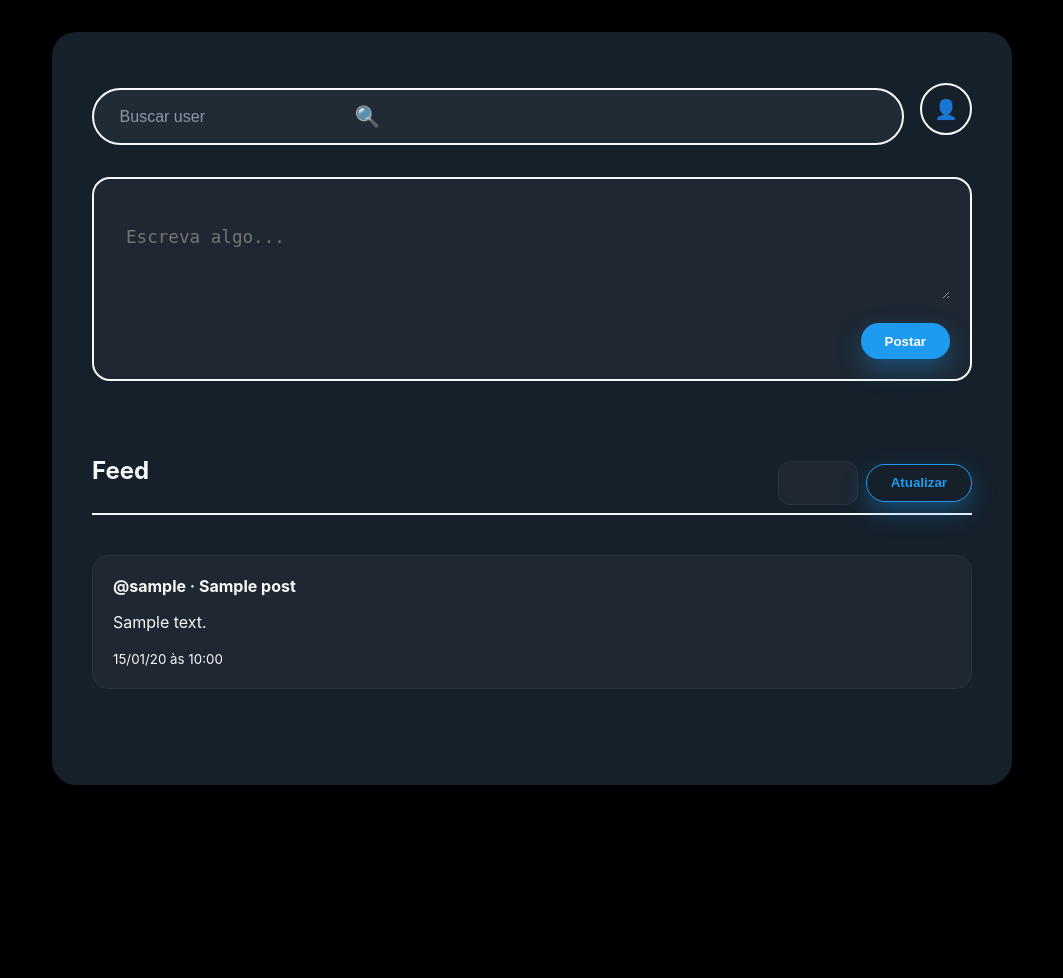
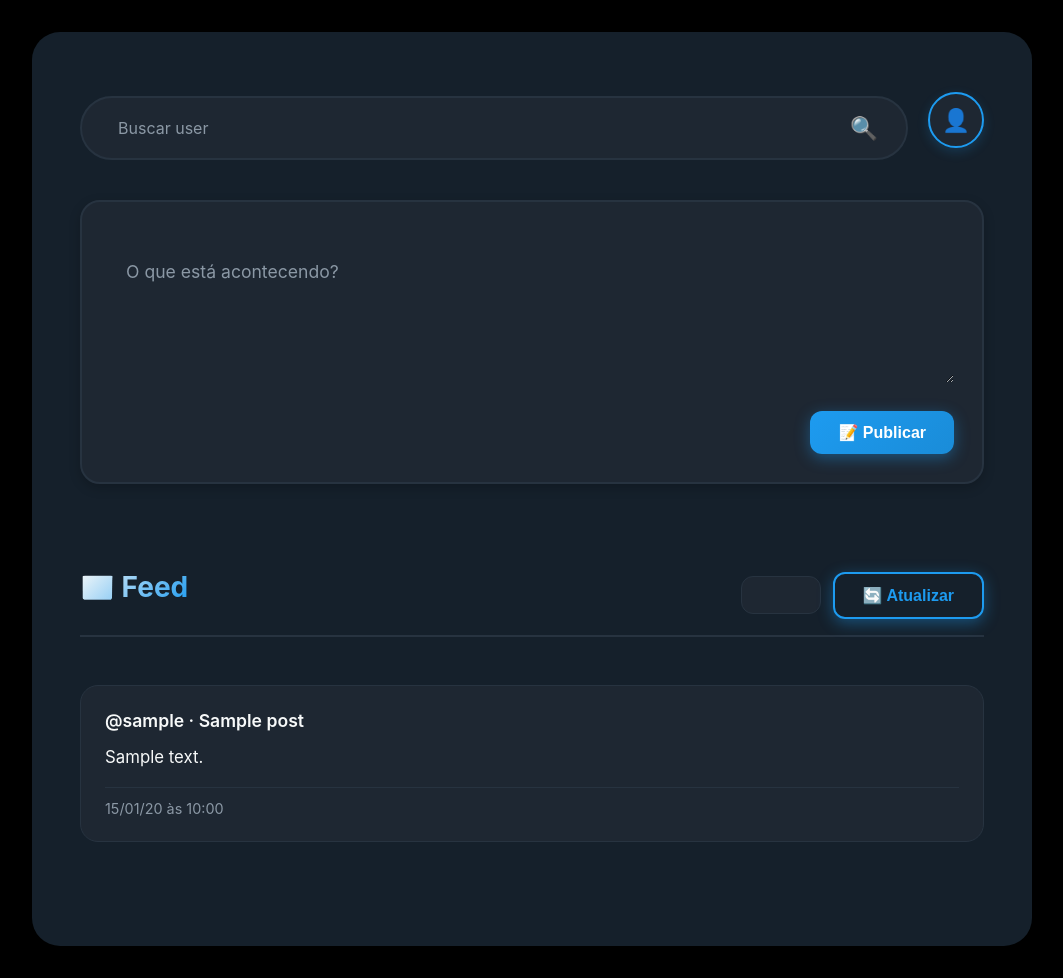
Before and after one commit to caue-r/social-network-neo4j, a Flask app: template templates/dashboard.html in a window 1280 px wide. Shown: the part 69-1047 px from the top of the page, without its empty margins (108-1171 px from the left). Before the commit the page ends 854 px from the top, so only its background shows below. Run offline with Flask 3, Linux system fonts and the light colour scheme; the template is opened without the code that fills it: most values are stand-ins (such as "Sample title", 1, 10 or a date in 2020).

Commit message:
feat: Ajustando visual

```diff
--- a/static/styles.css
+++ b/static/styles.css
@@ -118,25 +118,47 @@ header h1 {
 }
 
 .profile-circle {
-  width: 52px;
-  height: 52px;
+  width: 56px;
+  height: 56px;
   border-radius: 50%;
-  border: 2px solid var(--text);
+  border: 2px solid var(--accent);
   display: flex;
   align-items: center;
   justify-content: center;
-  font-size: 1.2rem;
+  font-size: 1.4rem;
   text-decoration: none;
   color: var(--text);
+  background: var(--panel-muted);
+  transition: all 0.3s ease;
+  box-shadow: 0 4px 12px rgba(29, 155, 240, 0.2);
+}
+
+.profile-circle:hover {
+  transform: scale(1.1);
+  border-color: var(--accent);
+  box-shadow: 0 6px 20px rgba(29, 155, 240, 0.4);
+  background: rgba(29, 155, 240, 0.1);
 }
 
 main {
-  max-width: 960px;
+  max-width: 1000px;
   margin: 2rem auto;
-  padding: 2.5rem;
+  padding: 3rem;
   background: var(--panel);
-  border-radius: 24px;
+  border-radius: 28px;
   box-shadow: 0 25px 60px rgba(0, 0, 0, 0.7);
+  animation: fadeIn 0.5s ease;
+}
+
+@keyframes fadeIn {
+  from {
+    opacity: 0;
+    transform: translateY(20px);
+  }
+  to {
+    opacity: 1;
+    transform: translateY(0);
+  }
 }
 
 section {
@@ -168,55 +190,87 @@ label {
 input,
 textarea,
 select {
-  padding: 0.75rem;
+  padding: 0.75rem 1rem;
   border-radius: 12px;
   border: 1px solid var(--border);
   background: var(--panel-muted);
   color: var(--text);
   font-size: 1rem;
+  transition: all 0.3s ease;
+  font-family: inherit;
 }
 
 input:focus,
 textarea:focus,
 select:focus {
-  outline: 2px solid var(--accent);
+  outline: none;
+  border-color: var(--accent);
+  box-shadow: 0 0 0 3px rgba(29, 155, 240, 0.1);
+  background: rgba(255, 255, 255, 0.03);
 }
 
 button,
 .secondary-button {
   border: none;
-  border-radius: 999px;
+  border-radius: 12px;
   font-weight: 600;
-  padding: 0.65rem 1.5rem;
+  padding: 0.75rem 1.75rem;
   cursor: pointer;
-  transition: transform 0.15s ease, box-shadow 0.15s ease;
+  transition: all 0.3s ease;
   text-decoration: none;
   text-align: center;
+  font-size: 1rem;
+  display: inline-flex;
+  align-items: center;
+  justify-content: center;
+  gap: 0.5rem;
+  position: relative;
+  overflow: hidden;
+}
+
+button::before {
+  content: '';
+  position: absolute;
+  top: 50%;
+  left: 50%;
+  width: 0;
+  height: 0;
+  border-radius: 50%;
+  background: rgba(255, 255, 255, 0.2);
+  transform: translate(-50%, -50%);
+  transition: width 0.6s, height 0.6s;
+}
+
+button:hover::before {
+  width: 300px;
+  height: 300px;
 }
 
 button {
-  background: var(--accent);
+  background: linear-gradient(135deg, var(--accent) 0%, var(--accent-dark) 100%);
   color: #ffffff;
-  box-shadow: 0 10px 25px rgba(29, 155, 240, 0.35);
+  box-shadow: 0 4px 15px rgba(29, 155, 240, 0.4);
 }
 
 button:hover,
 .secondary-button:hover {
-  transform: translateY(-1px);
+  transform: translateY(-2px);
 }
 
 button:hover {
-  box-shadow: 0 15px 30px rgba(29, 155, 240, 0.45);
+  box-shadow: 0 8px 25px rgba(29, 155, 240, 0.5);
 }
 
 .secondary-button {
   background: transparent;
   color: var(--accent);
-  border: 1px solid var(--accent);
+  border: 2px solid var(--accent);
 }
 
 .secondary-button:hover {
-  background: rgba(29, 155, 240, 0.12);
+  background: rgba(29, 155, 240, 0.15);
+  border-color: var(--accent);
+  box-shadow: 0 4px 15px rgba(29, 155, 240, 0.3);
 }
 
 .danger-button,
@@ -255,44 +309,86 @@ button:hover {
 .user-card {
   background: var(--panel-muted);
   border: 1px solid var(--border);
-  border-radius: 16px;
-  padding: 1.25rem;
+  border-radius: 18px;
+  padding: 1.5rem;
+  transition: all 0.3s ease;
+  position: relative;
+  overflow: hidden;
+}
+
+.feed-card::before {
+  content: '';
+  position: absolute;
+  top: 0;
+  left: 0;
+  width: 4px;
+  height: 100%;
+  background: var(--accent);
+  opacity: 0;
+  transition: opacity 0.3s ease;
+}
+
+.feed-card:hover {
+  transform: translateY(-2px);
+  border-color: var(--accent);
+  box-shadow: 0 8px 24px rgba(0, 0, 0, 0.3);
+}
+
+.feed-card:hover::before {
+  opacity: 1;
 }
 
 .panel-card {
   background: var(--panel-muted);
   border: 1px solid var(--border);
-  border-radius: 18px;
-  padding: 1.5rem;
+  border-radius: 20px;
+  padding: 2rem;
+  box-shadow: 0 4px 12px rgba(0, 0, 0, 0.2);
+  transition: all 0.3s ease;
+}
+
+.panel-card:hover {
+  box-shadow: 0 8px 20px rgba(0, 0, 0, 0.3);
 }
 
 .sketch-dashboard {
   display: flex;
   flex-direction: column;
-  gap: 2rem;
+  gap: 2.5rem;
 }
 
 .sketch-top-row {
   display: flex;
-  gap: 1rem;
+  gap: 1.25rem;
   align-items: center;
+  flex-wrap: wrap;
 }
 
 .sketch-search {
   flex: 1;
+  min-width: 280px;
   display: flex;
   align-items: center;
-  border: 2px solid var(--text);
+  border: 2px solid var(--border);
   border-radius: 999px;
-  padding: 0.35rem 0.85rem;
-  background: rgba(255, 255, 255, 0.05);
+  padding: 0.5rem 1.25rem;
+  background: var(--panel-muted);
+  transition: all 0.3s ease;
+  gap: 0.75rem;
+}
+
+.sketch-search:focus-within {
+  border-color: var(--accent);
+  box-shadow: 0 0 0 3px rgba(29, 155, 240, 0.1);
 }
 
 .sketch-search input {
+  flex: 1;
   border: none;
   background: transparent;
   color: var(--text);
   font-size: 1rem;
+  outline: none;
 }
 
 .sketch-search input::placeholder {
@@ -303,50 +399,85 @@ button:hover {
   background: transparent;
   border: none;
   box-shadow: none;
-  font-size: 1.3rem;
+  font-size: 1.4rem;
   color: var(--text);
-  padding: 0.25rem;
+  padding: 0.5rem;
+  border-radius: 50%;
+  cursor: pointer;
+  transition: all 0.2s ease;
+  display: flex;
+  align-items: center;
+  justify-content: center;
+  min-width: 40px;
+  min-height: 40px;
 }
 
 .icon-button:hover {
-  transform: none;
-  background: rgba(255, 255, 255, 0.05);
+  transform: scale(1.1);
+  background: rgba(255, 255, 255, 0.08);
 }
 
 .post-box {
-  border: 2px solid var(--text);
-  border-radius: 18px;
-  padding: 1.25rem;
+  border: 2px solid var(--border);
+  border-radius: 20px;
+  padding: 1.75rem;
   background: var(--panel-muted);
+  transition: all 0.3s ease;
+  box-shadow: 0 4px 12px rgba(0, 0, 0, 0.2);
+}
+
+.post-box:focus-within {
+  border-color: var(--accent);
+  box-shadow: 0 0 0 3px rgba(29, 155, 240, 0.1), 0 8px 20px rgba(0, 0, 0, 0.3);
 }
 
 .post-box textarea {
+  width: 100%;
   border: none;
   background: transparent;
   color: var(--text);
   font-size: 1.1rem;
   resize: vertical;
+  min-height: 100px;
+  outline: none;
+  font-family: inherit;
+  line-height: 1.6;
+}
+
+.post-box textarea::placeholder {
+  color: var(--text-muted);
 }
 
 .post-actions {
   display: flex;
   justify-content: flex-end;
-  margin-top: 0.75rem;
+  margin-top: 1rem;
+  gap: 0.75rem;
 }
 
 .feed-section {
   display: flex;
   flex-direction: column;
-  gap: 1rem;
+  gap: 1.5rem;
 }
 
 .feed-heading {
   display: flex;
   justify-content: space-between;
-  gap: 1rem;
-  align-items: flex-end;
-  border-bottom: 2px solid var(--text);
-  padding-bottom: 0.5rem;
+  gap: 1.5rem;
+  align-items: center;
+  padding-bottom: 1rem;
+  border-bottom: 2px solid var(--border);
+}
+
+.feed-heading h2 {
+  margin: 0;
+  font-size: 1.75rem;
+  font-weight: 700;
+  background: linear-gradient(135deg, var(--text) 0%, var(--accent) 100%);
+  -webkit-background-clip: text;
+  -webkit-text-fill-color: transparent;
+  background-clip: text;
 }
 
 .hero-card {
@@ -421,24 +552,57 @@ button:hover {
 
 .feed-filter {
   display: flex;
-  gap: 0.5rem;
+  gap: 0.75rem;
   align-items: center;
+  flex-wrap: wrap;
 }
 
 .feed-filter input {
-  width: 5rem;
+  width: 80px;
+  padding: 0.5rem 0.75rem;
+  text-align: center;
+  font-weight: 600;
+}
+
+.feed-filter button {
+  white-space: nowrap;
 }
 
 .feed-card h4 {
-  margin: 0 0 0.25rem;
+  margin: 0 0 0.75rem;
+  font-size: 1.1rem;
+  font-weight: 600;
+  color: var(--text);
+  display: flex;
+  align-items: center;
+  gap: 0.5rem;
+}
+
+.feed-card p {
+  margin: 0.75rem 0;
+  line-height: 1.7;
+  color: var(--text);
+  font-size: 1.05rem;
+}
+
+.feed-card small {
+  display: block;
+  margin-top: 1rem;
+  color: var(--text-muted);
+  font-size: 0.9rem;
+  padding-top: 0.75rem;
+  border-top: 1px solid var(--border);
 }
 
 .empty-feed,
 .empty-state {
-  padding: 1rem;
-  border-radius: 12px;
-  border: 1px dashed var(--border);
+  padding: 2rem 1.5rem;
+  border-radius: 16px;
+  border: 2px dashed var(--border);
   color: var(--text-muted);
+  text-align: center;
+  background: rgba(255, 255, 255, 0.02);
+  font-size: 1.05rem;
 }
 
 .auth-grid {
@@ -533,7 +697,7 @@ button:hover {
 .feed-list {
   margin-top: 1.5rem;
   display: grid;
-  gap: 1rem;
+  gap: 1.25rem;
 }
 
 .search-bar {
--- a/templates/dashboard.html
+++ b/templates/dashboard.html
@@ -55,20 +55,20 @@
     <section class="post-box">
       <form method="post" action="{{ url_for('create_post') }}">
         <label class="sr-only" for="post-content">Escrever post</label>
-        <textarea id="post-content" name="content" rows="3" placeholder="Escreva algo..." required></textarea>
+        <textarea id="post-content" name="content" rows="4" placeholder="O que está acontecendo?" required></textarea>
         <div class="post-actions">
-          <button type="submit">Postar</button>
+          <button type="submit">📝 Publicar</button>
         </div>
       </form>
     </section>
 
     <section class="feed-section">
       <div class="feed-heading">
-        <h2>Feed</h2>
+        <h2>📰 Feed</h2>
         <form method="post" action="{{ url_for('fetch_feed') }}" class="feed-filter">
           <label class="sr-only" for="feed-limit">Quantidade</label>
           <input id="feed-limit" type="number" min="1" max="100" name="limit" value="{{ feed_limit or 25 }}">
-          <button type="submit" class="secondary-button">Atualizar</button>
+          <button type="submit" class="secondary-button">🔄 Atualizar</button>
         </form>
       </div>
       {% if feed is not none %}
```
Also changed, not shown: other parts of static/styles.css (+27 -4 lines).
